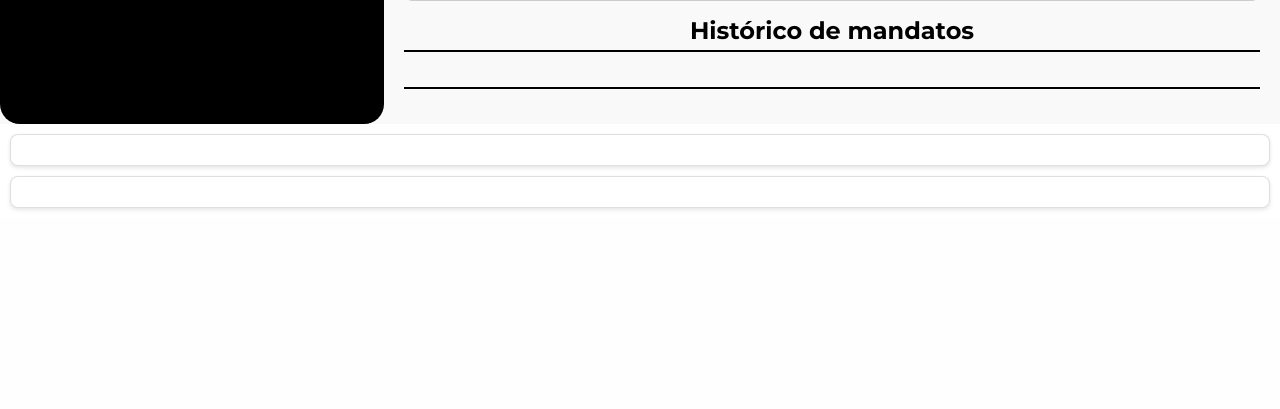
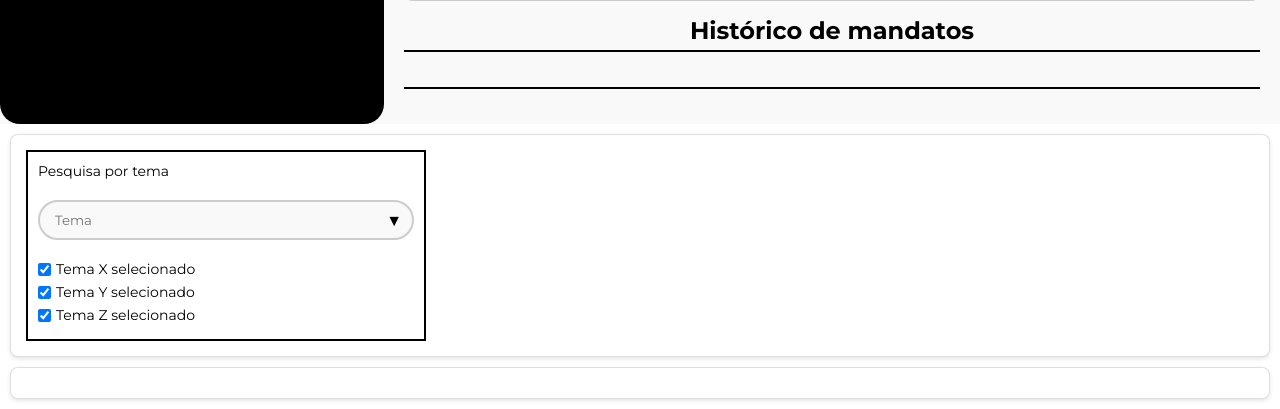
Before and after one commit to AgileKrakens/DemoQuerycy, a Flask app: template src/templates/perfil.html in a window 1280 px wide. Shown: the part 797-1206 px from the top of the page. Before the commit the page ends 1007 px from the top, so only its background shows below. Run offline with Flask 3, Linux system fonts and the light colour scheme; the template is opened without the code that fills it, so the values that code supplies are empty.

Commit message:
New search bar implementation (themes)

```diff
--- a/src/static/css/perfil.css
+++ b/src/static/css/perfil.css
@@ -12,12 +12,12 @@ body {
     min-height: 100vh;
 }
 
-.container-graficos{
+.container-graficos {
     height: 100%;
     width: 100dvw;
 }
 
-.graficos{
+.graficos {
     width: 80%;
 }
 
@@ -94,7 +94,7 @@ body {
     align-items: center;
 }
 
-.info-pessoal{
+.info-pessoal {
     margin: 15px 0 15px 0;
     border-bottom: 2px solid black;
 }
@@ -126,7 +126,7 @@ body {
     width: 100%;
 }
 
-.comissoes{
+.comissoes {
     text-align: center;
 }
 
@@ -169,7 +169,7 @@ h2 {
     padding: 10px;
 }
 
-.card-body span{
+.card-body span {
     color: #2b2929;
     padding-left: 3px;
 }
@@ -187,8 +187,10 @@ h2 {
     font-weight: bold;
 }
 
-.container-presença, .card-presença, .card-body-presença{
-   width: 100%;
+.container-presença,
+.card-presença,
+.card-body-presença {
+    width: 100%;
 }
 
 .row {
@@ -264,61 +266,124 @@ h5 {
     padding-bottom: 5px;
 }
 
+/* =-=-=-=-=-=-=-BARRA DE PESQUISA E CHECKBOX-=-=-=-=-=-=-=*/
+
+.filtro-pesquisa {
+    max-width: 400px;
+    border: 2px solid black;
+    padding: 10px;
+    font-family: Arial, sans-serif;
+    font-size: 14px;
+    background-color: #fff;
+}
+
+.barra-pesquisa {
+    display: flex;
+    align-items: center;
+    justify-content: flex-start;
+    margin: 20px 0;
+    border: 2px solid #ccc;
+    border-radius: 25px;
+    padding: 5px 10px;
+    background-color: #f9f9f9;
+    transition: box-shadow 0.3s ease;
+}
+
+.barra-pesquisa:hover {
+    box-shadow: 0 4px 10px rgba(0, 0, 0, 0.1);
+}
+
+.barra-pesquisa input {
+    flex: 1;
+    border: none;
+    outline: none;
+    padding: 5px;
+    background-color: transparent;
+}
+
+.barra-pesquisa .botao-dropdown {
+    background-color: transparent;
+    border: none;
+    cursor: pointer;
+    font-size: 16px;
+}
+
+.temas-selecionados {
+    margin-top: 10px;
+}
+
+.temas-selecionados div {
+    display: flex;
+    align-items: center;
+    margin-bottom: 5px;
+}
+
+.temas-selecionados input[type="checkbox"] {
+    margin-right: 5px;
+}
+
+
 /* ================RESPONSIVE================= */
 
-@media screen and (max-width:768px){
-    .container{
+@media screen and (max-width:768px) {
+    .container {
         display: flex;
         flex-direction: column;
     }
-    .container, .container > {
+
+    .container,
+    .container> {
         width: 100%;
     }
 
-    .sidebar{
+    .sidebar {
         display: flex;
         flex-direction: row;
         flex-wrap: wrap;
         width: 100%;
     }
-    .card{
+
+    .card {
         margin: 0;
     }
-    .sidebar .foto, .sidebar .info{
+
+    .sidebar .foto,
+    .sidebar .info {
         width: 350px;
         height: 450px;
         margin: 5px;
     }
 
-    .card-body{
+    .card-body {
         display: flex;
         flex-direction: column;
         justify-content: space-evenly;
         height: 80%;
     }
 
-    .meetings{
+    .meetings {
         width: 100%;
         margin: 5px;
     }
 
-    .content{
+    .content {
         width: 100%;
     }
 }
 
-@media screen and (max-width: 426px){
-    .info{
+@media screen and (max-width: 426px) {
+    .info {
         width: 100%;
     }
 
-    .sidebar .foto, .sidebar .info{
+    .sidebar .foto,
+    .sidebar .info {
         width: 100%;
         height: 450px;
         margin: 5px;
     }
 
-    .table-container h2{
+    .table-container h2 {
         width: 100%;
     }
 }
--- a/src/templates/perfil.html
+++ b/src/templates/perfil.html
@@ -163,14 +163,33 @@
                 {% endfor %}
             </ul>
         </div>
-
     </div>
-
-
 </div>
 
 <div class="container-graficos">
-    <div class="card"></div>
+    <div class="card">
+        <div class="filtro-pesquisa">
+            <label for="barra-tema">Pesquisa por tema</label>
+            <div class="barra-pesquisa">
+                <input type="text" id="barra-tema" placeholder="Tema" />
+                <button class="botao-dropdown">▼</button>
+            </div>
+            <div class="temas-selecionados">
+                <div>
+                    <input type="checkbox" id="tema-x" name="tema-x" checked />
+                    <label for="tema-x">Tema X selecionado</label>
+                </div>
+                <div>
+                    <input type="checkbox" id="tema-y" name="tema-y" checked />
+                    <label for="tema-y">Tema Y selecionado</label>
+                </div>
+                <div>
+                    <input type="checkbox" id="tema-z" name="tema-z" checked />
+                    <label for="tema-z">Tema Z selecionado</label>
+                </div>
+            </div>
+        </div>
+    </div>
     <div class="card"></div>
     <div class="graficos"></div>
 </div>
```
Lines whose indentation alone changed are shown as unchanged.
